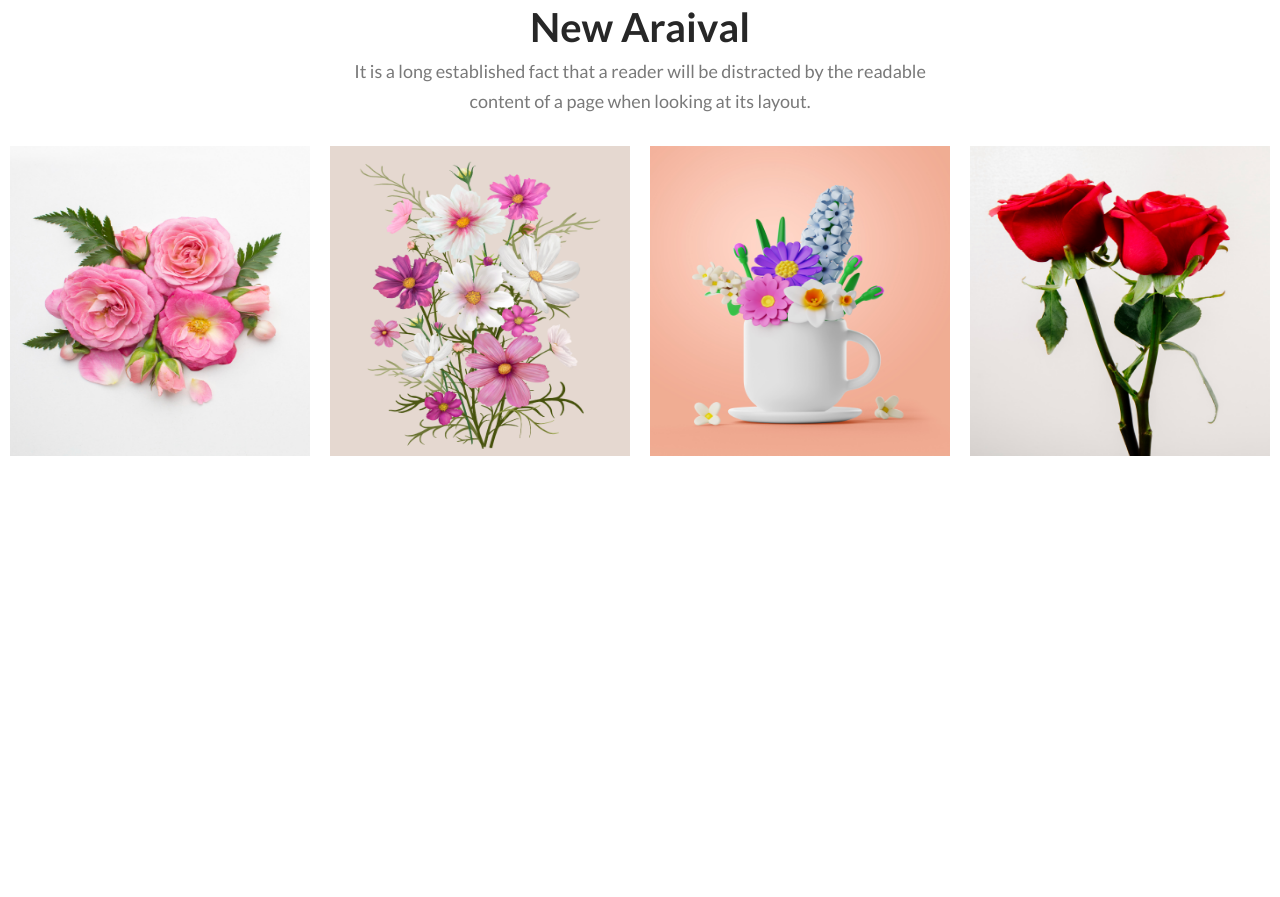
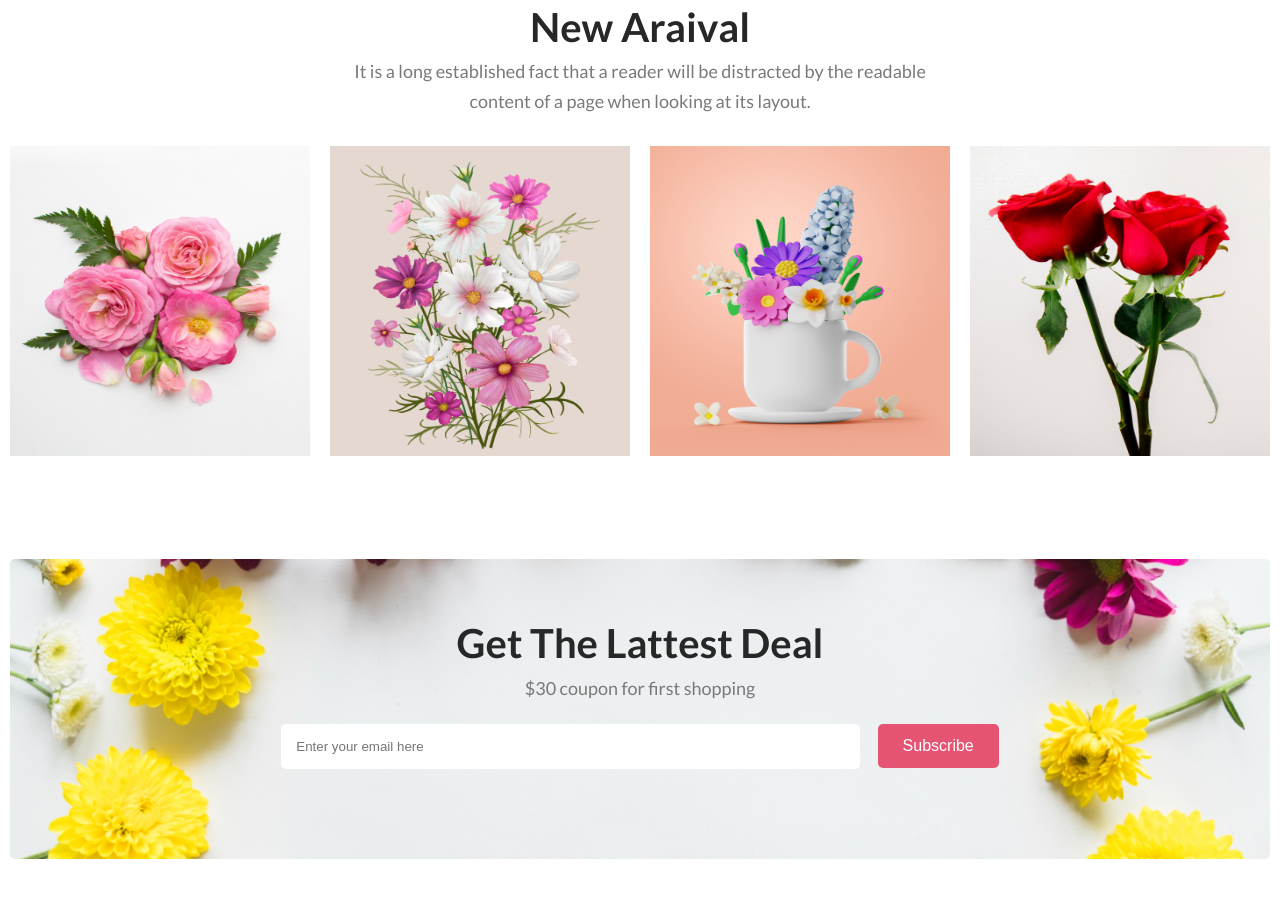
Before and after one commit to AkashAhmedSumon/flower-shop, a plain HTML site: page index.html in a window 1280 px wide. Shown: the part 1599-2496 px from the top of the page. Before the commit the page ends 2058 px from the top, so only its background shows below. Drawn offline with Linux system fonts and the light colour scheme.

Commit message:
submit group styles

```diff
--- a/index.html
+++ b/index.html
@@ -75,6 +75,19 @@
                     <figure><img src="images/Rectangle5.png" alt=""></figure>
                     <figure><img src="images/Rectangle6.png" alt=""></figure>
                 </div>
+
+                <div class="submit-group">
+                    <div class="submit-content">
+                        <h1 class="submit-title">get the lattest deal</h1>
+                        <p class="submit-description">$30 coupon for first shopping</p>
+                        <div class="submit-form">
+                            <form>
+                                <input type="email" placeholder="Enter your email here">
+                                <button class="btn-primary">subscribe</button>
+                            </form>
+                        </div>
+                    </div>
+                </div>
             </div>
         </section>
     </main>
--- a/style.css
+++ b/style.css
@@ -10,6 +10,7 @@ body{
     background-color: #E55473;
     color: #fff;
     border: none;
+    cursor: pointer;
     padding: 13px 25px;
     text-transform: capitalize;
     font-size: 16px;
@@ -181,3 +182,45 @@ h1.social-title {
 }
 
 /* Offer Section End */
+/* Submit Section End */
+.submit-group {
+    background-image: url(images/Rectangle9.png);
+    background-size: cover;
+    background-position: center;
+    background-repeat: no-repeat;
+    padding: 60px 200px 90px;
+    margin: 100px 0px;
+    border-radius: 5px;
+    -webkit-border-radius: 5px;
+    -moz-border-radius: 5px;
+    -ms-border-radius: 5px;
+    -o-border-radius: 5px;
+}
+.submit-content{
+    text-align: center;
+}
+.submit-title{
+    color: #272727;
+    font-size: 40px;
+    font-weight: 700;
+    text-transform: capitalize;
+}
+.submit-description {
+    font-size: 18px;
+    color: #797979;
+    font-weight: 400;
+    margin: 10px 0px 25px;
+}
+.submit-form {
+    width: 85%;
+    margin: auto;
+}
+.submit-form input {
+    padding: 15px;
+    background: #ffffff;
+    border: 0px;
+    margin-right: 15px;
+    width: 75%;
+    border-radius: 5px;
+}
+/* Submit Section End */
```
